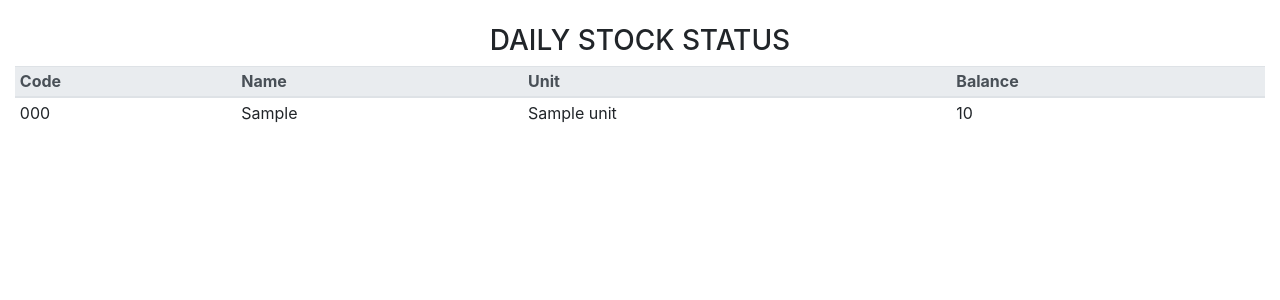
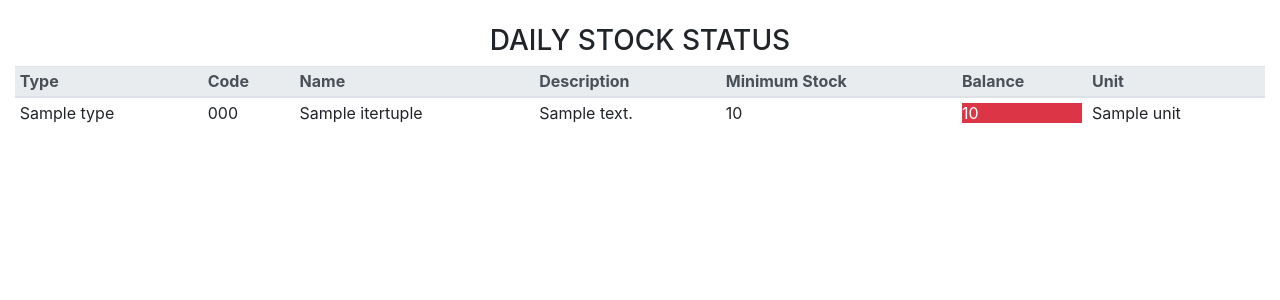
Before and after one commit to parksiwan/sf_django_project, a Django app: template inventory/templates/inventory/daily_stock.html in a window 1280 px wide. Shown: the part 58-358 px from the top of the page. Run offline with Django 3.2, Linux system fonts and the light colour scheme; the template is opened without the code that fills it: most values are stand-ins (such as "Sample title", 1, 10 or a date in 2020); some libraries are stand-ins or nearby versions.

Commit message:
6/7/2020

```diff
--- a/inventory/templates/inventory/daily_stock.html
+++ b/inventory/templates/inventory/daily_stock.html
@@ -7,20 +7,36 @@
 <table id="stock_table" class="table table-hover table-sm">
     <thead class="thead-light">
         <tr>
+            <th>Type</th>
             <th>Code</th>
             <th>Name</th>
+            <th>Description</th>
+            <th>Minimum Stock</th>
+            <th>Balance</th>
             <th>Unit</th>
-            <th>Balance</th>
         </tr>
     </thead>
     <tbody>
 
         {% for i in df_result.itertuples %}
         <tr>
+            <td>{{ i.type }}</td>
             <td>{{ i.code }}</td>
-            <td>{{ i.ITEM1 }}</td>
+            <td>{{ i.name }}</td>
+            <td>{{ i.description }}</td>
+            <td>{{ i.min_stock }}</td>
+            <td>
+                {% if i.min_stock >= i.NewBalance %}
+                    <div class="bg-danger text-white">
+                {% elif i.NewBalance is None %}
+                    <div class="bg-danger text-white">
+                {% else %}
+                    <div class="bg-white text-dark">
+                {% endif %}
+                {{ i.NewBalance }}
+                </div>
+            </td>
             <td>{{ i.unit }}</td>
-            <td>{{ i.NewBalance }}</td>
         </tr>
         {% endfor %}
 
```
Also changed, not shown: inventory/views.py (+20 -14 lines).
